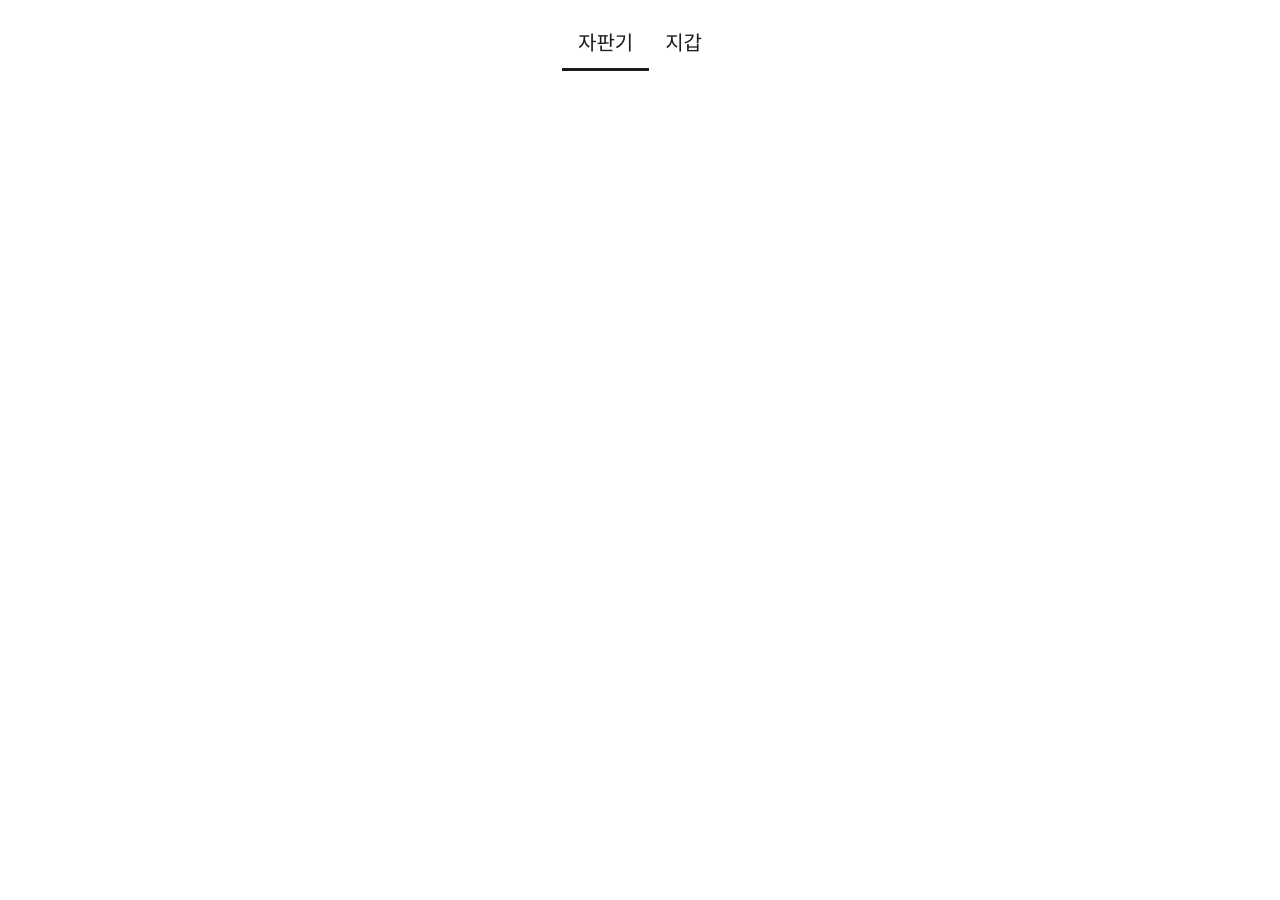
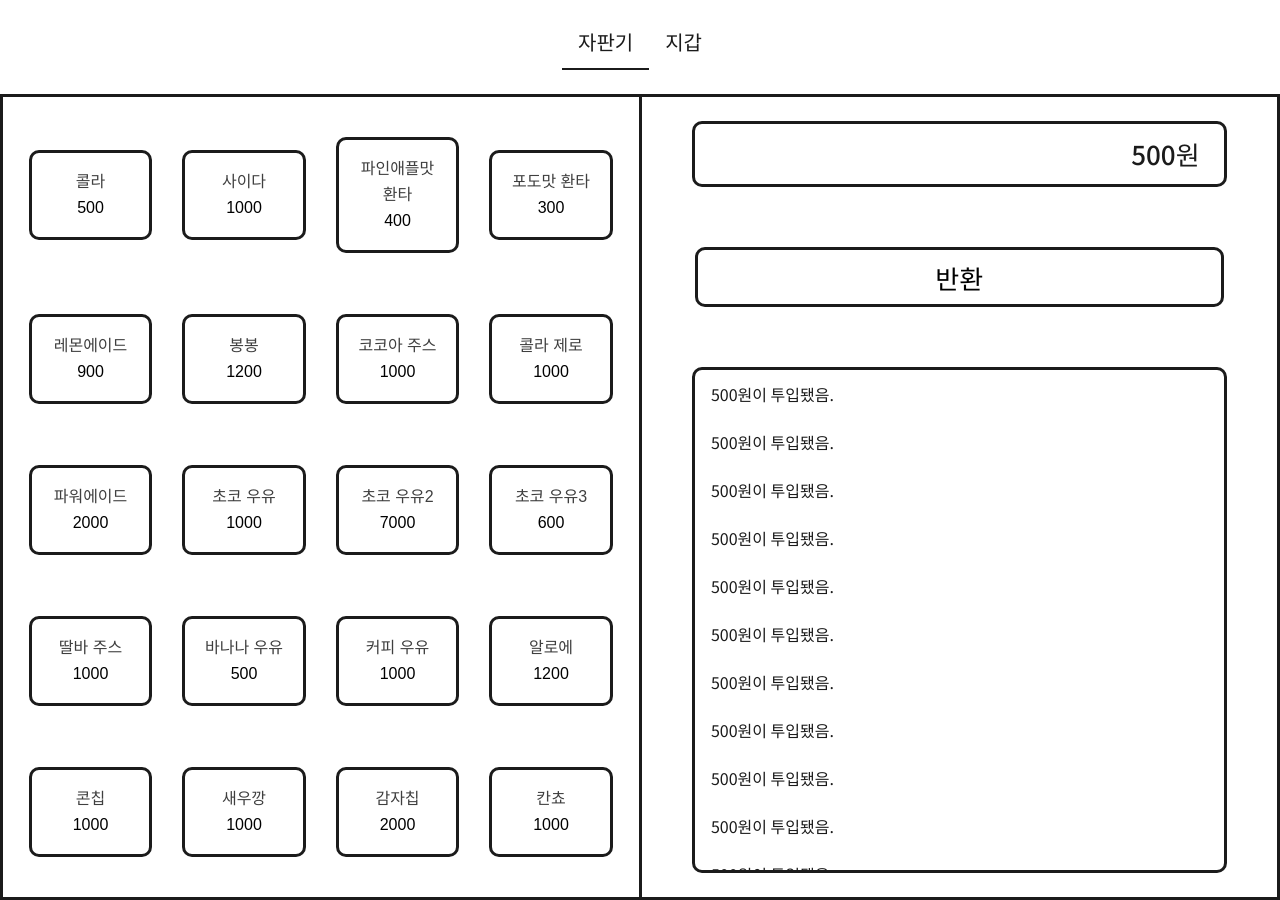
Before and after one commit to codesquad-members-2022/fe-vm, a React (Create React App) app in the folder vendingmachine/: page / in a window 1280 px wide. Before the commit the page ends 800 px from the top, so only its background shows below. Built offline with nearby package versions, Linux system fonts and the light colour scheme.

Commit message:
Feat: Menu 마크업, 스타일

```diff
--- a/vendingmachine/src/Components/App.jsx
+++ b/vendingmachine/src/Components/App.jsx
@@ -1,7 +1,19 @@
 import Header from './Header';
+import styled from 'styled-components';
+import { flexCenter } from '../styled-components/util';
+import VendingMachine from './VendingMachine';
 
 const App = () => {
-  return <Header></Header>;
+  return (
+    <>
+      <Header />
+      <Container>
+        <VendingMachine />
+      </Container>
+    </>
+  );
 };
 
+const Container = styled(flexCenter)``;
+
 export default App;
--- /dev/null
+++ b/vendingmachine/src/Components/Calculator.jsx
@@ -0,0 +1,78 @@
+import styled from 'styled-components';
+import Message from './Message';
+
+const Calculator = () => {
+  return (
+    <Container>
+      <PriceInfo>
+        <Price>500원</Price>
+      </PriceInfo>
+      <Change>반환</Change>
+      <MessageList>
+        <Message />
+        <Message />
+        <Message />
+        <Message />
+        <Message />
+        <Message />
+        <Message />
+        <Message />
+        <Message />
+        <Message />
+        <Message />
+        <Message />
+      </MessageList>
+    </Container>
+  );
+};
+
+const Container = styled.div`
+  display: flex;
+  flex-direction: column;
+  justify-content: center;
+  align-items: center;
+  width: 50%;
+  padding: ${({ theme }) => theme.padding.large};
+`;
+
+const PriceInfo = styled.div`
+  width: 90%;
+  height: 6rem;
+  border: 0.3rem solid ${({ theme }) => theme.color.black};
+  text-align: right;
+  border-radius: 1rem;
+`;
+
+const Price = styled.strong`
+  line-height: ${({ theme }) => theme.lineHeight.large};
+  font-size: ${({ theme }) => theme.fontSize.display};
+  font-weight: ${({ theme }) => theme.fontWeight.bold};
+  margin-right: ${({ theme }) => theme.margin.large};
+`;
+
+const Change = styled.button`
+  display: block;
+  width: 90%;
+  height: 6rem;
+  background-color: none;
+  cursor: pointer;
+  border: 0.3rem solid ${({ theme }) => theme.color.black};
+  margin-top: ${({ theme }) => theme.margin.xLarge};
+  font-size: ${({ theme }) => theme.fontSize.display};
+  font-weight: ${({ theme }) => theme.fontWeight.bold};
+  background-color: transparent;
+  line-height: ${({ theme }) => theme.lineHeight.large};
+  padding: 0;
+  border-radius: 1rem;
+`;
+
+const MessageList = styled.ul`
+  width: 90%;
+  height: 50rem;
+  border: 0.3rem solid ${({ theme }) => theme.color.black};
+  margin-top: ${({ theme }) => theme.margin.xLarge};
+  border-radius: 1rem;
+  overflow-y: auto;
+`;
+
+export default Calculator;
--- a/vendingmachine/src/Components/GNB.jsx
+++ b/vendingmachine/src/Components/GNB.jsx
@@ -33,7 +33,8 @@ const GNBList = styled.ul`
   font-size: ${({ theme }) => theme.fontSize.large};
   font-weight: ${({ theme }) => theme.fontWeight.bold};
   .active {
-    border-bottom: 0.3rem solid ${({ theme }) => theme.color.black};
+    border-bottom: ${({ theme }) => theme.borderSize.medium} solid
+      ${({ theme }) => theme.color.black};
   }
 `;
 
--- a/vendingmachine/src/Components/Header.jsx
+++ b/vendingmachine/src/Components/Header.jsx
@@ -5,13 +5,13 @@ import GNB from './GNB';
 
 const Header = () => {
   return (
-    <HeaderContainer as="header">
+    <Container as="header">
       <GNB />
-    </HeaderContainer>
+    </Container>
   );
 };
 
-const HeaderContainer = styled(flexCenter)`
+const Container = styled(flexCenter)`
   margin-top: ${({ theme }) => theme.margin.medium};
 `;
 
--- /dev/null
+++ b/vendingmachine/src/Components/Menu.jsx
@@ -0,0 +1,106 @@
+import styled from 'styled-components';
+import Product from './Product';
+import { flexCenter } from '../styled-components/util';
+
+const MENU = [
+  {
+    name: '콜라',
+    price: 500,
+  },
+  {
+    name: '사이다',
+    price: 1000,
+  },
+  {
+    name: '파인애플맛 환타',
+    price: 400,
+  },
+  {
+    name: '포도맛 환타',
+    price: 300,
+  },
+  {
+    name: '레몬에이드',
+    price: 900,
+  },
+  {
+    name: '봉봉',
+    price: 1200,
+  },
+  {
+    name: '코코아 주스',
+    price: 1000,
+  },
+  {
+    name: '콜라 제로',
+    price: 1000,
+  },
+  {
+    name: '파워에이드',
+    price: 2000,
+  },
+  {
+    name: '초코 우유',
+    price: 1000,
+  },
+  {
+    name: '초코 우유2',
+    price: 7000,
+  },
+  {
+    name: '초코 우유3',
+    price: 600,
+  },
+  {
+    name: '딸바 주스',
+    price: 1000,
+  },
+  {
+    name: '바나나 우유',
+    price: 500,
+  },
+  {
+    name: '커피 우유',
+    price: 1000,
+  },
+  {
+    name: '알로에',
+    price: 1200,
+  },
+  {
+    name: '콘칩',
+    price: 1000,
+  },
+  {
+    name: '새우깡',
+    price: 1000,
+  },
+  {
+    name: '감자칩',
+    price: 2000,
+  },
+  {
+    name: '칸쵸',
+    price: 1000,
+  },
+];
+
+const Menu = () => {
+  return (
+    <MenuList as="ul">
+      {MENU.map((info, index) => (
+        <Product info={info} key={index} />
+      ))}
+    </MenuList>
+  );
+};
+
+const MenuList = styled(flexCenter)`
+  width: 50%;
+  gap: 3rem;
+  flex-wrap: wrap;
+  padding: ${({ theme }) => theme.padding.large};
+  border-right: 0.3rem solid ${({ theme }) => theme.color.black};
+`;
+
+export default Menu;
--- /dev/null
+++ b/vendingmachine/src/Components/Message.jsx
@@ -0,0 +1,13 @@
+import styled from 'styled-components';
+
+const Message = () => {
+  return <MessageItem>500원이 투입됐음.</MessageItem>;
+};
+
+const MessageItem = styled.li`
+  font-size: ${({ theme }) => theme.fontSize.medium};
+  line-height: ${({ theme }) => theme.lineHeight.small};
+  padding: ${({ theme }) => theme.padding.medium};
+`;
+
+export default Message;
--- /dev/null
+++ b/vendingmachine/src/Components/Product.jsx
@@ -0,0 +1,39 @@
+import styled from 'styled-components';
+import React from 'react';
+import { productText } from '../styled-components/util';
+
+const Product = ({ info }) => {
+  // const [active, setActive] = useState(false);
+  return (
+    <Container>
+      <Btn>
+        <Title as="h3">{info.name}</Title>
+        <Price as="strong">{info.price}</Price>
+      </Btn>
+    </Container>
+  );
+};
+
+const Container = styled.li`
+  width: 20%;
+  border: 0.3rem solid ${({ theme }) => theme.color.black};
+  border-radius: 1rem;
+  cursor: pointer;
+`;
+
+const Btn = styled.button`
+  width: 100%;
+  height: 100%;
+  background: none;
+  border: none;
+  padding: ${({ theme }) => theme.padding.medium};
+  cursor: pointer;
+`;
+
+const Title = styled(productText)`
+  color: ${({ theme }) => theme.color.grey1};
+`;
+
+const Price = styled(productText)``;
+
+export default React.memo(Product);
--- /dev/null
+++ b/vendingmachine/src/Components/VendingMachine.jsx
@@ -0,0 +1,21 @@
+import styled from 'styled-components';
+import Menu from './Menu';
+import Calculator from './Calculator';
+
+const VendingMachine = () => {
+  return (
+    <Container>
+      <Menu />
+      <Calculator />
+    </Container>
+  );
+};
+
+const Container = styled.main`
+  width: 1440px;
+  display: flex;
+  margin-top: ${({ theme }) => theme.margin.large};
+  border: 0.3rem solid ${({ theme }) => theme.color.black};
+`;
+
+export default VendingMachine;
--- a/vendingmachine/src/styled-components/theme.js
+++ b/vendingmachine/src/styled-components/theme.js
@@ -1,11 +1,8 @@
 const fontSize = {
-  display: '4rem',
-  xLarge: '2.4rem',
+  display: '2.6rem',
   large: '2rem',
-  xMedium: '1.8rem',
   medium: '1.6rem',
   small: '1.4rem',
-  xSmall: '1.2rem',
 };
 
 const fontWeight = {
@@ -27,11 +24,24 @@ const color = {
   orange: '#FF8E14',
 };
 
+const borderSize = {
+  medium: '0.2rem',
+};
+
+const lineHeight = {
+  large: '6rem',
+  medium: '2.6rem',
+  small: '1.6rem',
+};
+
 const margin = {
+  xLarge: '6rem',
+  large: '2.4rem',
   medium: '1.6rem',
 };
 
 const padding = {
+  large: '2.4rem',
   medium: '1.6rem',
 };
 
@@ -39,6 +49,8 @@ const theme = {
   fontSize,
   fontWeight,
   color,
+  borderSize,
+  lineHeight,
   margin,
   padding,
 };
--- a/vendingmachine/src/styled-components/util.js
+++ b/vendingmachine/src/styled-components/util.js
@@ -5,3 +5,9 @@ export const flexCenter = styled.div`
   justify-content: center;
   align-items: center;
 `;
+
+export const productText = styled.div`
+  font-weight: ${({ theme }) => theme.fontWeight.bold};
+  font-size: ${({ theme }) => theme.fontSize.medium};
+  line-height: ${({ theme }) => theme.lineHeight.medium};
+`;
```
